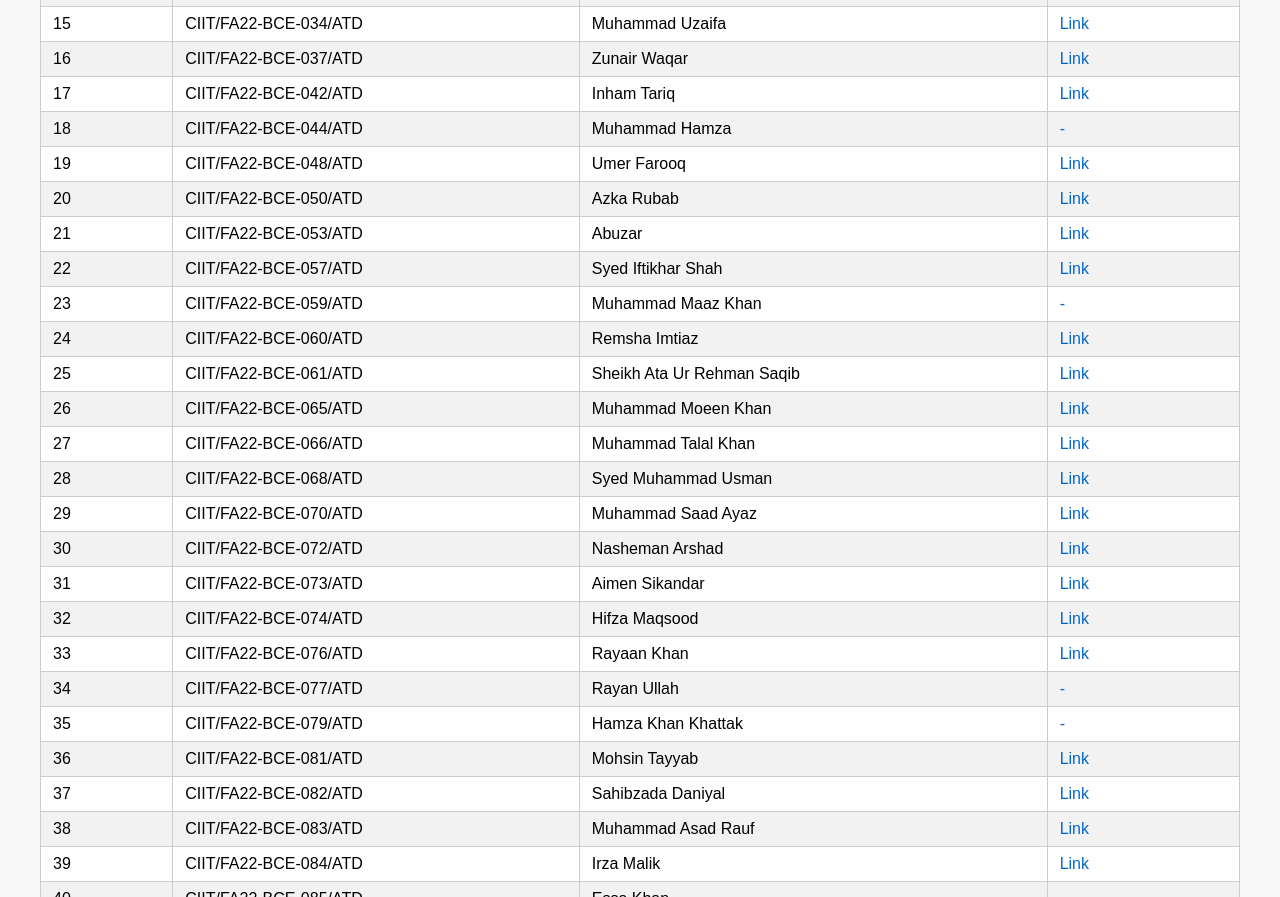
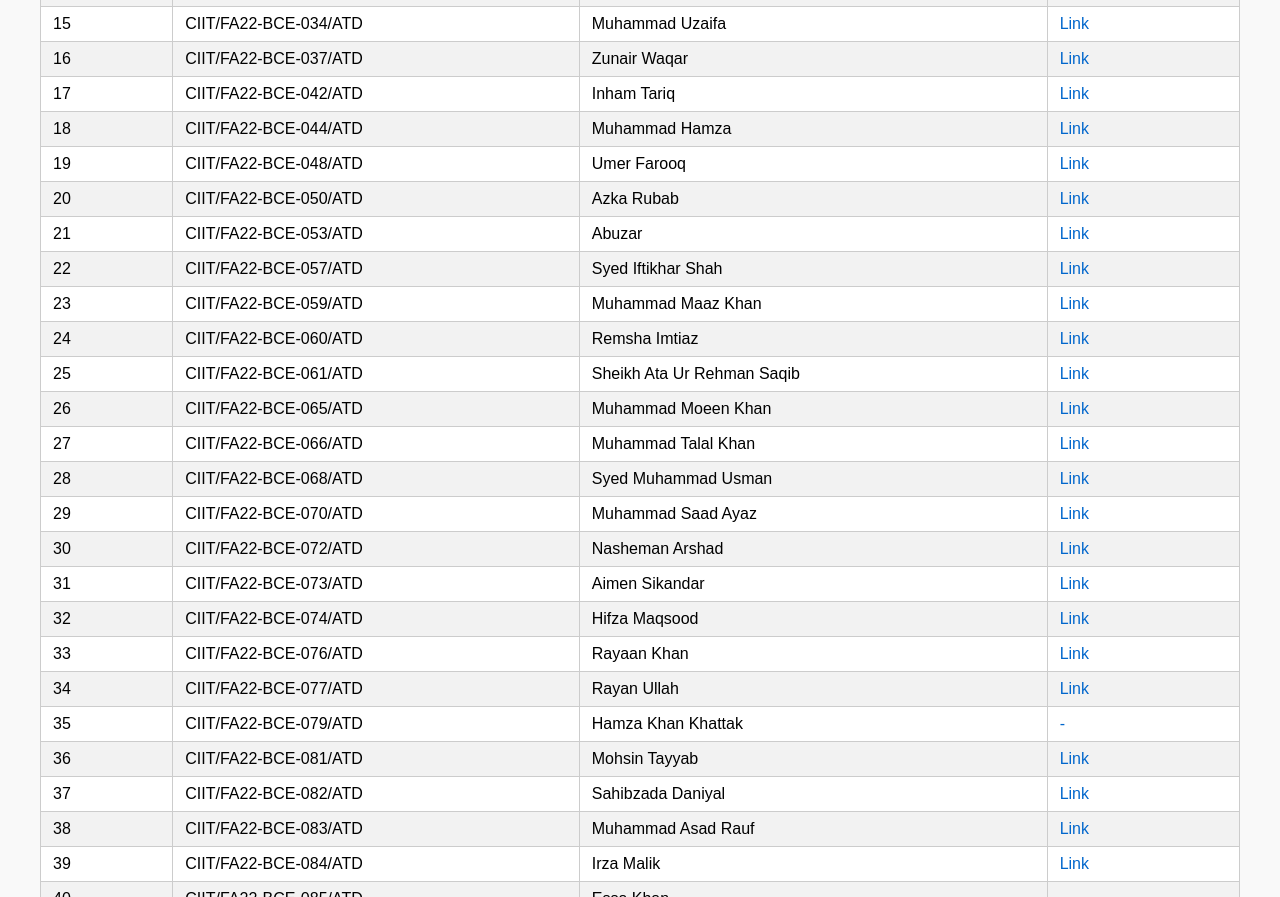
Before and after one commit to mnaveedshaikh1/htlml-portfolio, a plain HTML site: page studentsLinks.html in a window 1280 px wide. Shown: the part 607-1504 px from the top of the page. Drawn offline with Linux system fonts and the light colour scheme.

Commit message:
Update Students Link Data@25 OCT

```diff
--- a/studentsLinks.html
+++ b/studentsLinks.html
@@ -65,12 +65,12 @@
       <tr><td>15</td><td>CIIT/FA22-BCE-034/ATD</td><td>Muhammad Uzaifa</td><td><a href="https://uzaifa26.github.io/Lab_Manual/">Link</a></td></tr>
       <tr><td>16</td><td>CIIT/FA22-BCE-037/ATD</td><td>Zunair Waqar</td><td><a href="https://zunairwaqar98.github.io/Lab_Mannual/">Link</a></td></tr>
       <tr><td>17</td><td>CIIT/FA22-BCE-042/ATD</td><td>Inham Tariq</td><td><a href="https://inhamtariq.github.io/WEB-TECHNOLOGIES/">Link</a></td></tr>
-      <tr><td>18</td><td>CIIT/FA22-BCE-044/ATD</td><td>Muhammad Hamza</td><td><a href="#">-</a></td></tr>
+      <tr><td>18</td><td>CIIT/FA22-BCE-044/ATD</td><td>Muhammad Hamza</td><td><a href="https://hamzahami12.github.io/web-lab-assignments/">Link</a></td></tr>
       <tr><td>19</td><td>CIIT/FA22-BCE-048/ATD</td><td>Umer Farooq</td><td><a href="https://umerghumman066-wq.github.io/WEB-LAB-MANUAL/">Link</a></td></tr>
       <tr><td>20</td><td>CIIT/FA22-BCE-050/ATD</td><td>Azka Rubab</td><td><a href="https://azkarubab.github.io/labs/">Link</a></td></tr>
       <tr><td>21</td><td>CIIT/FA22-BCE-053/ATD</td><td>Abuzar</td><td><a href="https://abuzar7514.github.io/Abuzarlabmanualweb/index.html">Link</a></td></tr>
       <tr><td>22</td><td>CIIT/FA22-BCE-057/ATD</td><td>Syed Iftikhar Shah</td><td><a href="https://iftikhar902390.github.io/Web-Technologies-Project/">Link</a></td></tr>
-      <tr><td>23</td><td>CIIT/FA22-BCE-059/ATD</td><td>Muhammad Maaz Khan</td><td><a href="#">-</a></td></tr>
+      <tr><td>23</td><td>CIIT/FA22-BCE-059/ATD</td><td>Muhammad Maaz Khan</td><td><a href="https://maazkhan885.github.io/Web-Development/">Link</a></td></tr>
       <tr><td>24</td><td>CIIT/FA22-BCE-060/ATD</td><td>Remsha Imtiaz</td><td><a href="https://remsha618.github.io/Web-Technologies-Labs/">Link</a></td></tr>
       <tr><td>25</td><td>CIIT/FA22-BCE-061/ATD</td><td>Sheikh Ata Ur Rehman Saqib</td><td><a href="https://sheikh-ata-ur-rehman-saqib.github.io/Comsats-University-Scheme/#">Link</a></td></tr>
       <tr><td>26</td><td>CIIT/FA22-BCE-065/ATD</td><td>Muhammad Moeen Khan</td><td><a href="https://moeen-khan04.github.io/Web-Technologies/">Link</a></td></tr>
@@ -81,7 +81,7 @@
       <tr><td>31</td><td>CIIT/FA22-BCE-073/ATD</td><td>Aimen Sikandar</td><td><a href="https://aimen13-s.github.io/WEB-TECHNOLOGIES-LAB-MANUAL/">Link</a></td></tr>
       <tr><td>32</td><td>CIIT/FA22-BCE-074/ATD</td><td>Hifza Maqsood</td><td><a href="https://hifzamaqsoodabbasi.github.io/Web-Technologies/">Link</a></td></tr>
       <tr><td>33</td><td>CIIT/FA22-BCE-076/ATD</td><td>Rayaan Khan</td><td><a href="https://rayaan123619.github.io/WEB_Technologies/">Link</a></td></tr>
-      <tr><td>34</td><td>CIIT/FA22-BCE-077/ATD</td><td>Rayan Ullah</td><td><a href="#">-</a></td></tr>
+      <tr><td>34</td><td>CIIT/FA22-BCE-077/ATD</td><td>Rayan Ullah</td><td><a href="https://rayanullah.github.io/Web-Technologies/">Link</a></td></tr>
       <tr><td>35</td><td>CIIT/FA22-BCE-079/ATD</td><td>Hamza Khan Khattak</td><td><a href="#">-</a></td></tr>
       <tr><td>36</td><td>CIIT/FA22-BCE-081/ATD</td><td>Mohsin Tayyab</td><td><a href="https://mohsi81.github.io/Web-Technology/">Link</a></td></tr>
       <tr><td>37</td><td>CIIT/FA22-BCE-082/ATD</td><td>Sahibzada Daniyal</td><td><a href="https://sahibzadadaniyal.github.io/Web-Technologies/">Link</a></td></tr>
```
